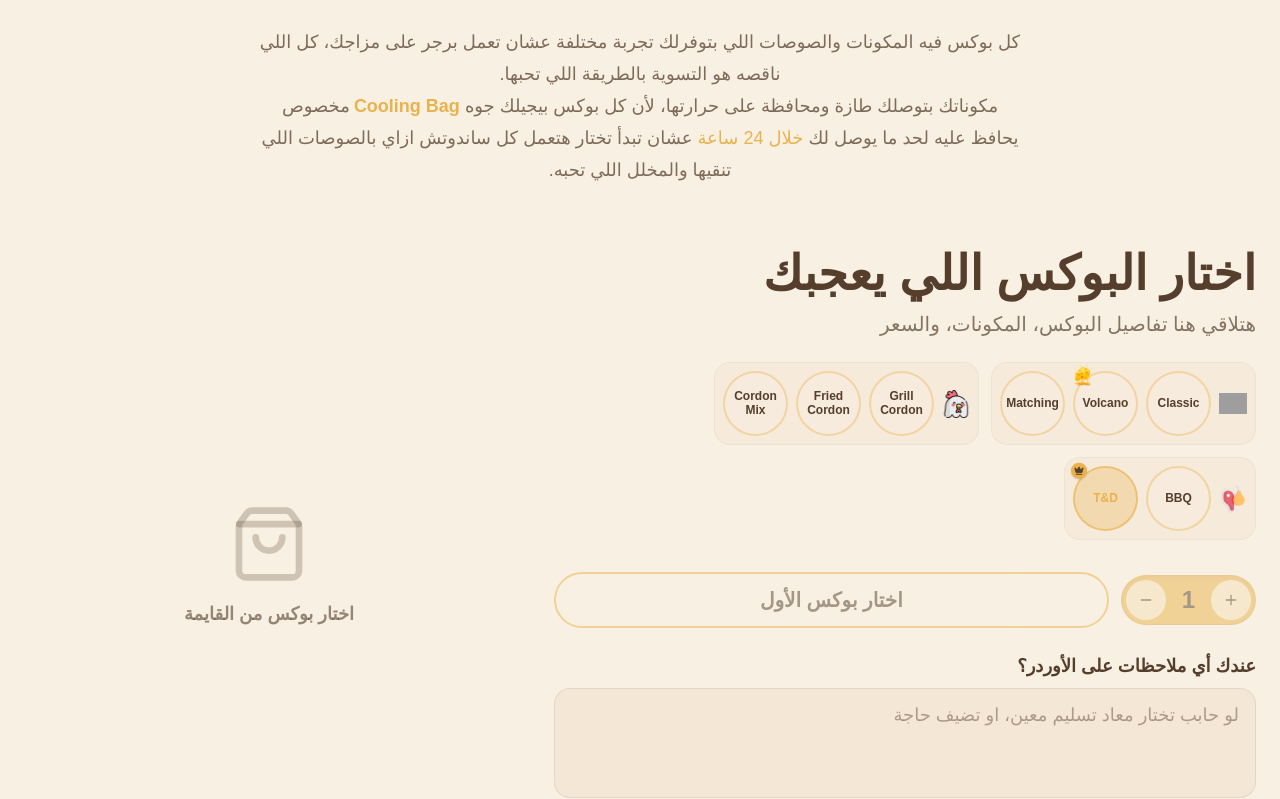
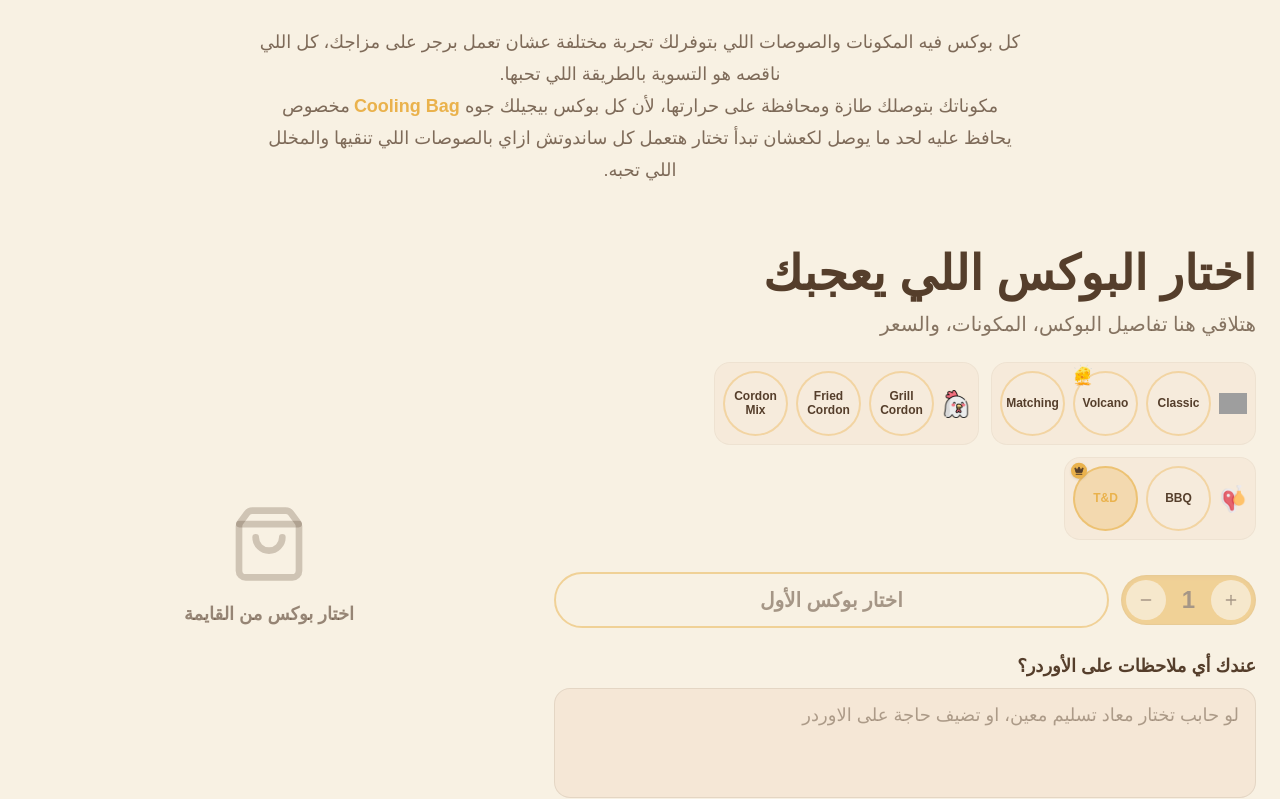
Before and after one commit to Hadeel-Aladdin/Tasty-Delicious, a Next.js app: page / in a window 1280 px wide. Shown: the part 3307-4106 px from the top of the page. Built offline with nearby package versions, Linux system fonts and the light colour scheme; grey boxes are pictures that could not be loaded; a web font is replaced by a local one.

Commit message:
Updating order note placeholder and the Menu introduction text

```diff
--- a/components/MenuSection.tsx
+++ b/components/MenuSection.tsx
@@ -498,7 +498,7 @@ export default function MenuSection() {
                                 {' '}Cooling Bag
                             </span>
                             مخصوص يحافظ عليه لحد ما يوصل لك
-                            <span className='text-mustard'> خلال 24 ساعة </span>
+                            {/* <span className='text-mustard'> خلال 24 ساعة </span> */}
                             عشان تبدأ تختار هتعمل كل ساندوتش ازاي بالصوصات اللي تنقيها والمخلل اللي تحبه.
                         </p>
                     </div>
@@ -1547,7 +1547,7 @@ export default function MenuSection() {
                                 }
                                 maxLength={MAX_NOTES_LENGTH}
                                 rows={3}
-                                placeholder="لو حابب تختار معاد تسليم معين، او تضيف حاجة"
+                                placeholder="لو حابب تختار معاد تسليم معين، او تضيف حاجة على الاوردر"
                                 className={`
                                     ${zain.className}
                                     w-full
```
